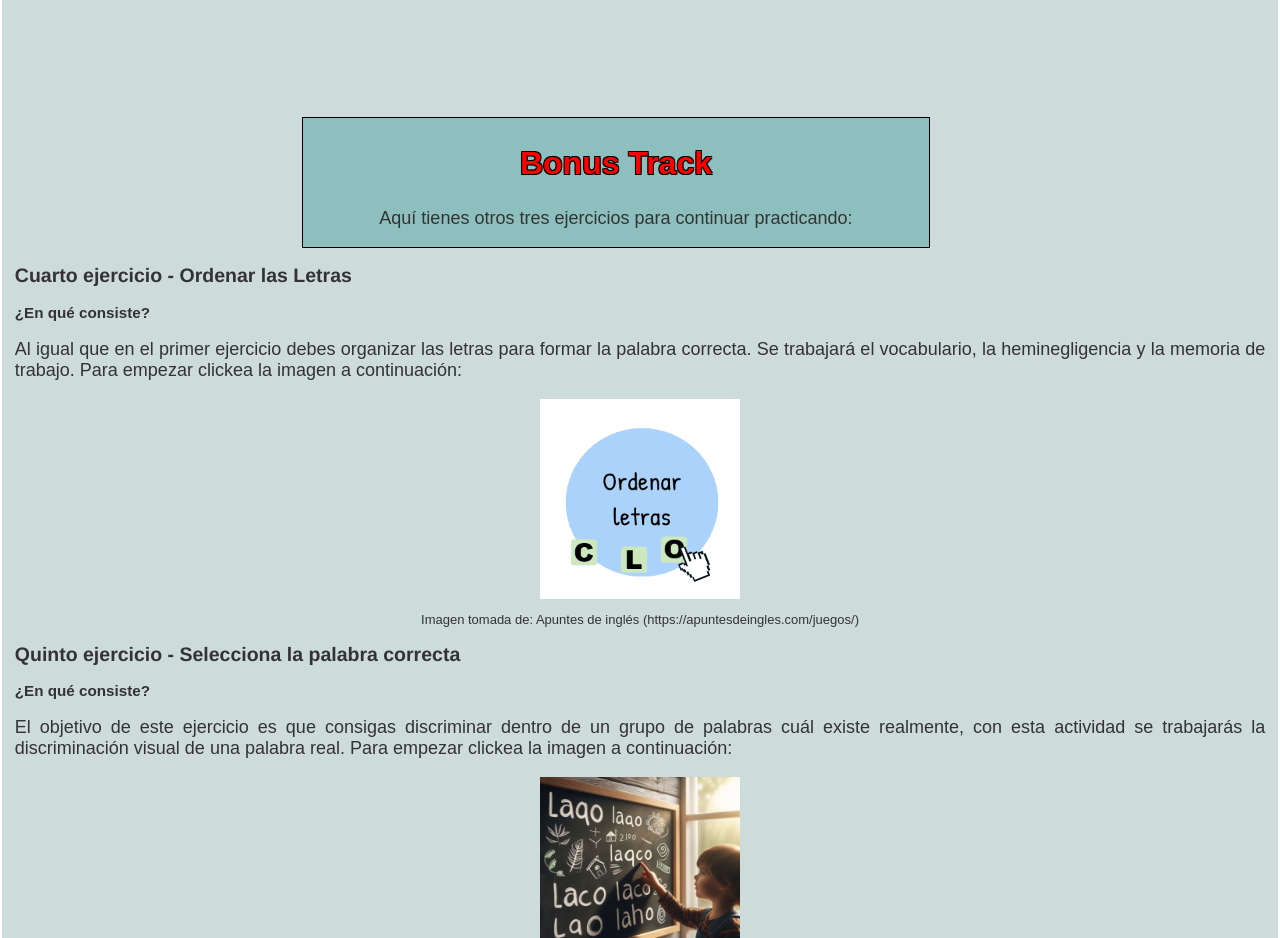
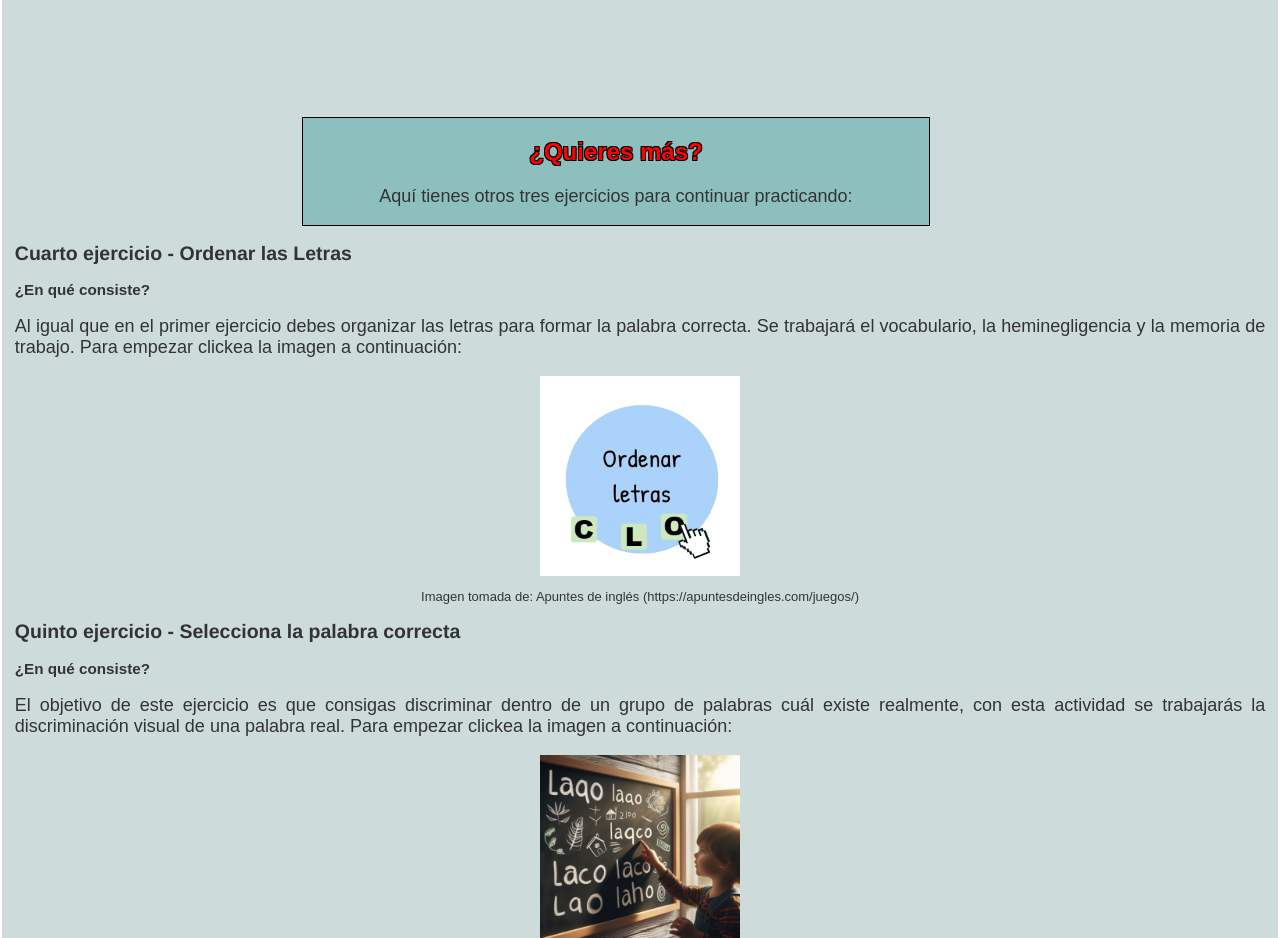
Before and after one commit to kimberly-dislexia/PagDislexia, a plain HTML site: page pages/juegos.html in a window 1280 px wide. Shown: the part 1860-2798 px from the top of the page. Drawn offline with Linux system fonts and the light colour scheme; grey boxes are pictures that could not be loaded.

Commit message:
nuevos juegos

```diff
--- a/pages/juegos.html
+++ b/pages/juegos.html
@@ -225,11 +225,11 @@
                 <iframe style="max-width:100%; margin-left:30%" src="https://wordwall.net/es/embed/5855a8dfa5224567bcbf60a3b1c6cd05?themeId=49&templateId=36&fontStackId=0" width="500" height="380" frameborder="0" allowfullscreen></iframe>
 
                 <div style="border: 1px solid black; margin-top:2em; background-color: #00808050; width:50%; margin-left:23%;">
-                    <h1 style="padding:0%;text-align:center; color:red; font-size:xx-large; text-shadow: -1px -1px 0 #000,
+                    <h1 style="padding:0%;text-align:center; color:red; font-size:x-large; text-shadow: -1px -1px 0 #000,
                 1px -1px 0 #000,
                -1px  1px 0 #000,
                 1px  1px 0 #000;">
-                    Bonus Track
+                    ¿Quieres más?
                 </h1>
                 <p style="text-align:center">
                     Aquí tienes otros tres ejercicios para continuar practicando:
```
